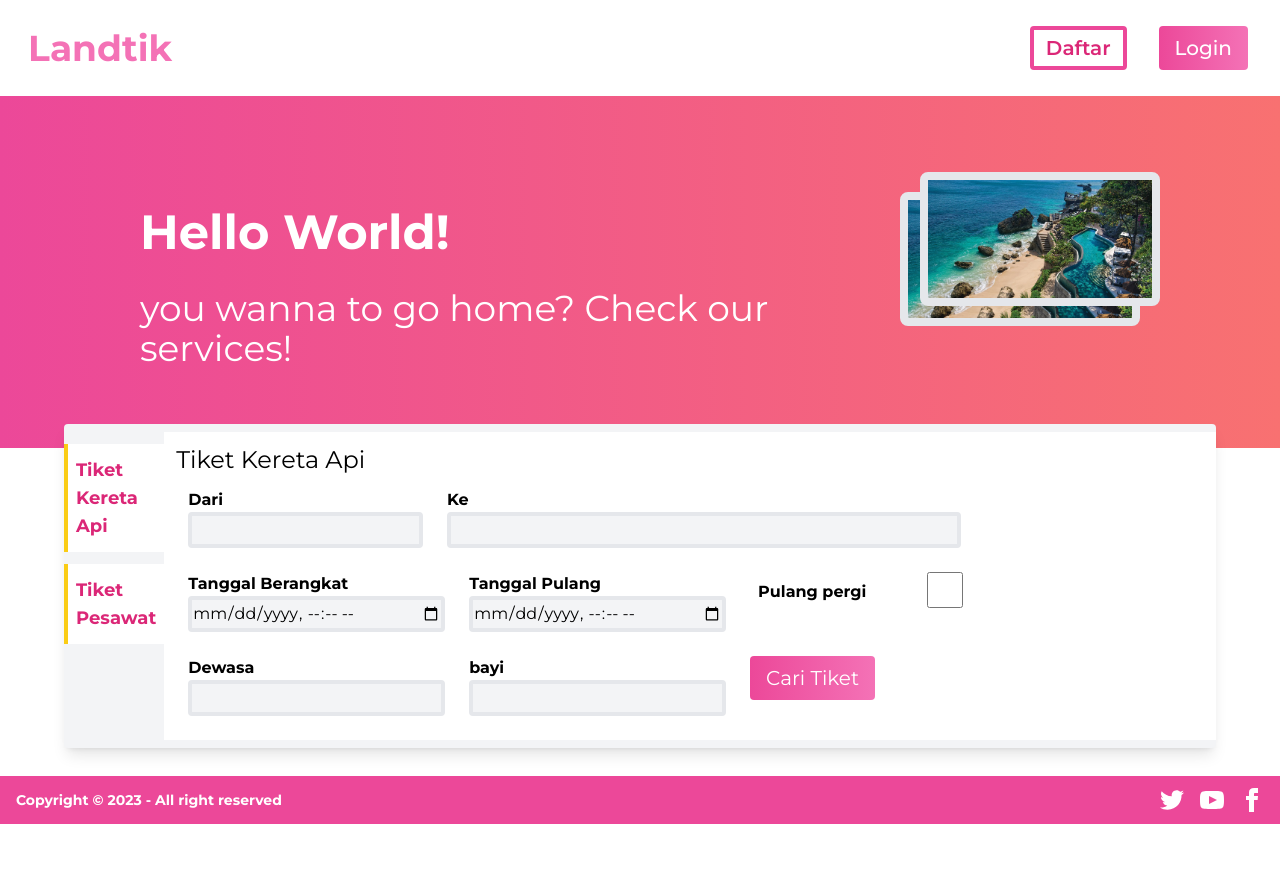
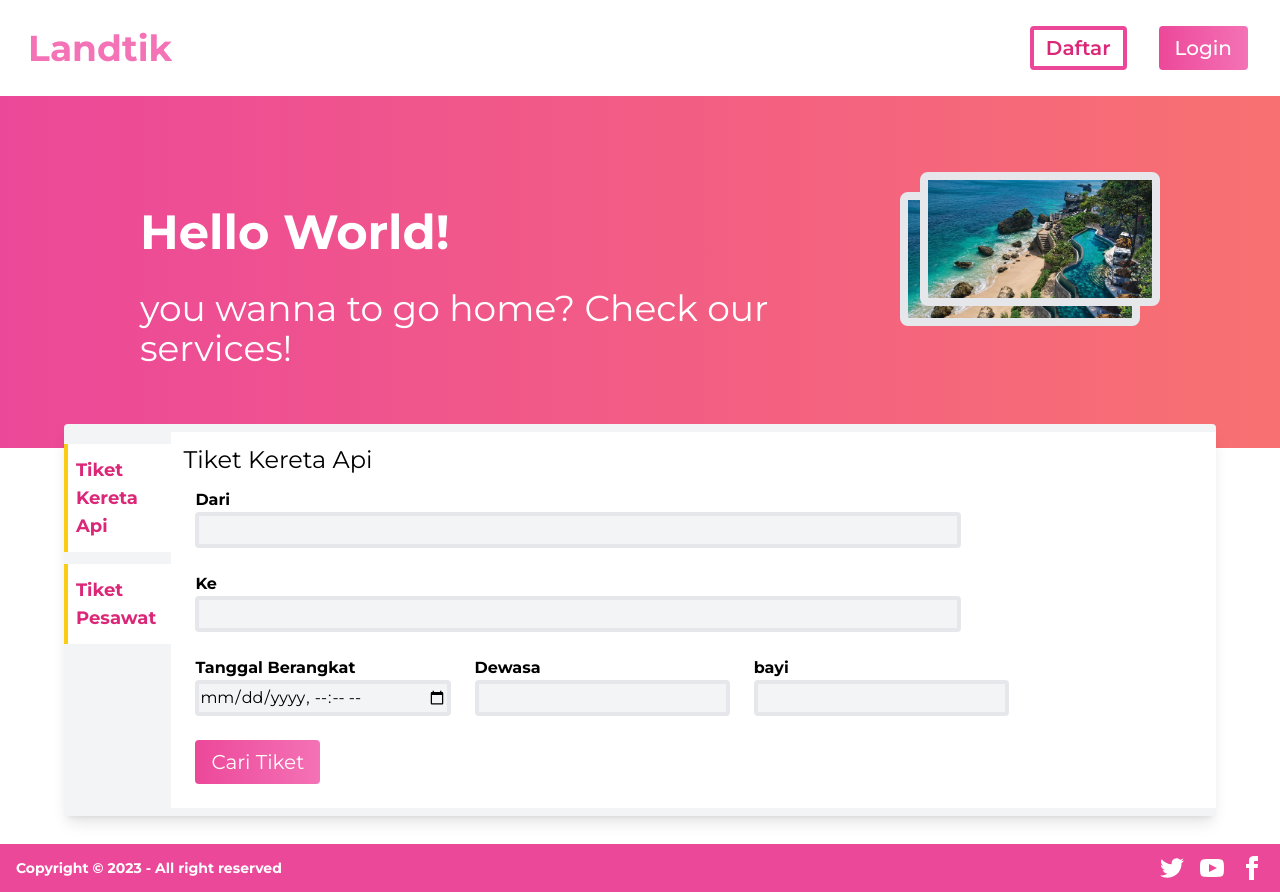
Before and after one commit to baharsah/ftreact, a React (Vite) app: page / in a window 1280 px wide. Before the commit the page ends 824 px from the top, so only its background shows below. Built offline with nearby package versions, Linux system fonts and the light colour scheme.

Commit message:
for some reason, we are disable the PP function

```diff
--- a/src/components/OrderInterface.jsx
+++ b/src/components/OrderInterface.jsx
@@ -30,25 +30,17 @@ function OrderInterface() {
             </h1>
             <form>
             <div className='flex flex-wrap'>
-            <div className='m-3 w-4/3'>
+            <div className='m-3 w-3/4'>
             <label className="font-bold" htmlFor="">Dari</label>
             <input type="text"  name="from" className='w-full border-4 bg-gray-100 rounded h-9'/>
             </div>
-            <div className='m-3 w-1/2'>
+            <div className='m-3 w-3/4'>
             <label className="font-bold" htmlFor="">Ke</label>
             <input type="text"  name="to" className='w-full border-4 bg-gray-100 rounded h-9'/>
             </div>
             <div className='m-3 w-1/4'>
             <label className="font-bold" htmlFor="">Tanggal Berangkat</label>
             <input type="datetime-local"  name="date-berangkat" className='w-full border-4 bg-gray-100 rounded h-9'/>
-            </div>
-            <div className='m-3 w-1/4'>
-            <label className="font-bold" htmlFor="">Tanggal Pulang</label>
-            <input type="datetime-local"  name="date-balik" className='w-full border-4 bg-gray-100 rounded h-9'/>
-            </div>
-            <div className='m-3 w-1/4 flex'>
-            <label className="font-bold w-full p-2" htmlFor="">Pulang pergi</label>
-            <input type="checkbox"  name="pp" className='w-full border-4 bg-gray-100 rounded h-9'/>
             </div>
             <div className='m-3 w-1/4'>
             <label className="font-bold" htmlFor="">Dewasa</label>
```
